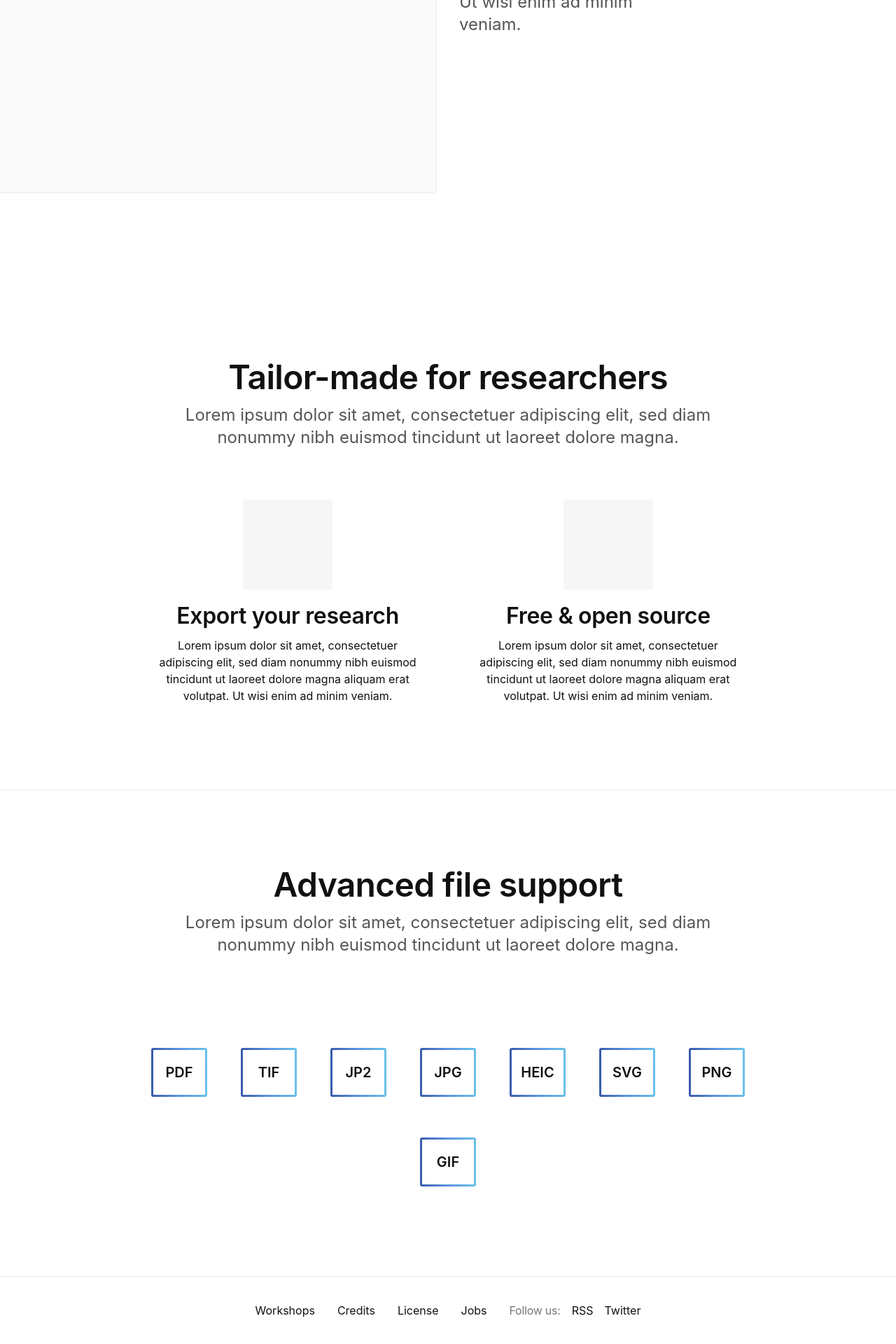
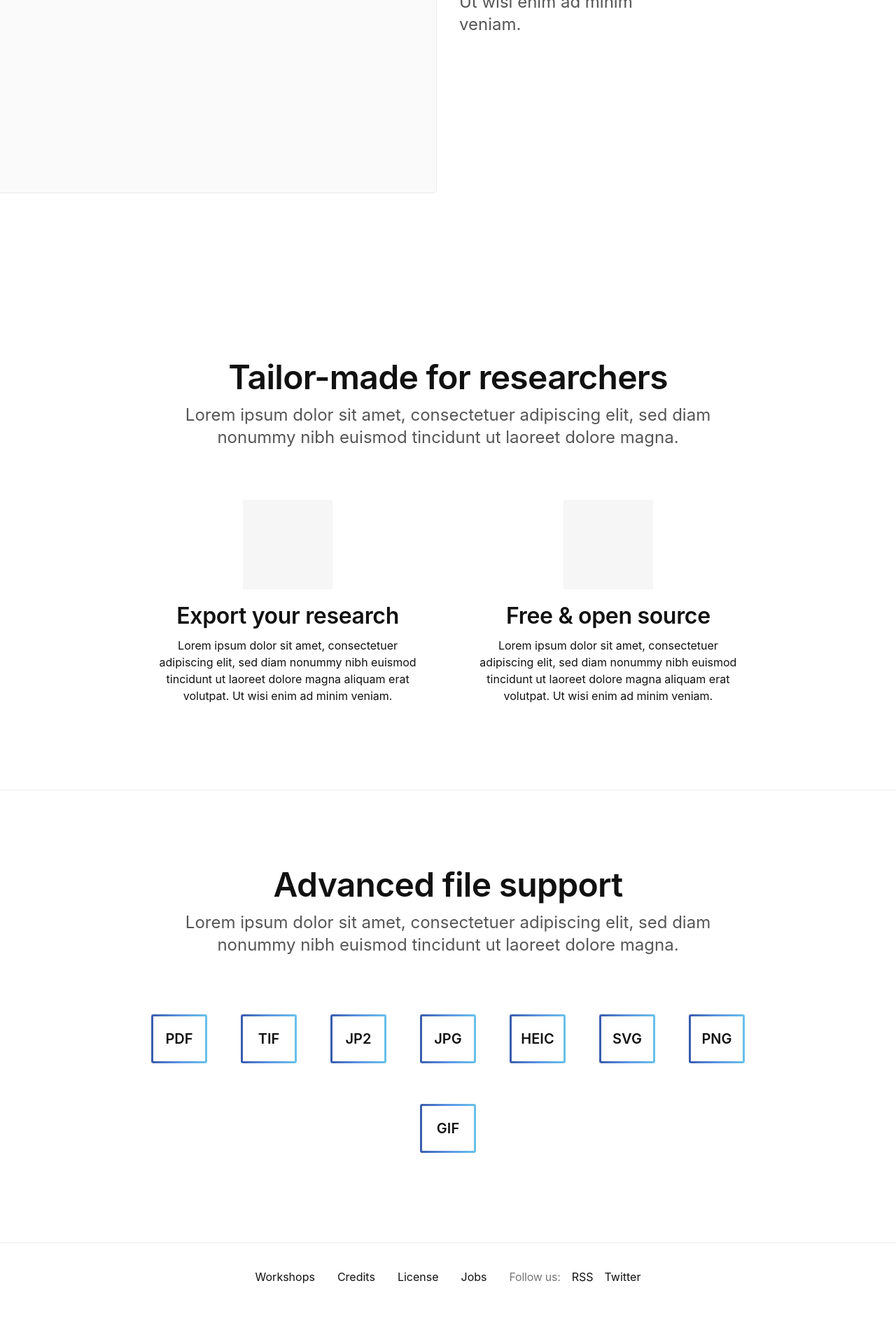
Before and after one commit to tropy/tropy.github.io, a Jekyll site: the page built from index.html, in a window 1280 px wide. Shown: the part 3936-5856 px from the top of the page at 70% size. Built offline with Jekyll 4.4.1, drawn with Linux system fonts in a browser that asks for light colours; after the commit the page ends 5808 px from its top, so only the background shows below that.

Commit message:
Tweak file support spacing.

```diff
--- a/assets/stylesheets/_file-support.scss
+++ b/assets/stylesheets/_file-support.scss
@@ -49,14 +49,14 @@
     list-style: none;
     margin: 0 auto;
     padding: 0;
-    margin-top: $section-padding-y-phone - 6px;
+    margin-top: ($section-padding-y-phone * 5 / 8) - 6px;
 
     @media (min-width: $sm) {
       display: flex;
       flex-wrap: wrap;
       justify-content: center;
       width: 5 * ($file-support-icon-size + $space-xl);
-      margin-top: $section-padding-y - 7px;
+      margin-top: ($section-padding-y * 5 / 8) - 7px;
     }
 
     @media (min-width: $lg) {
```
